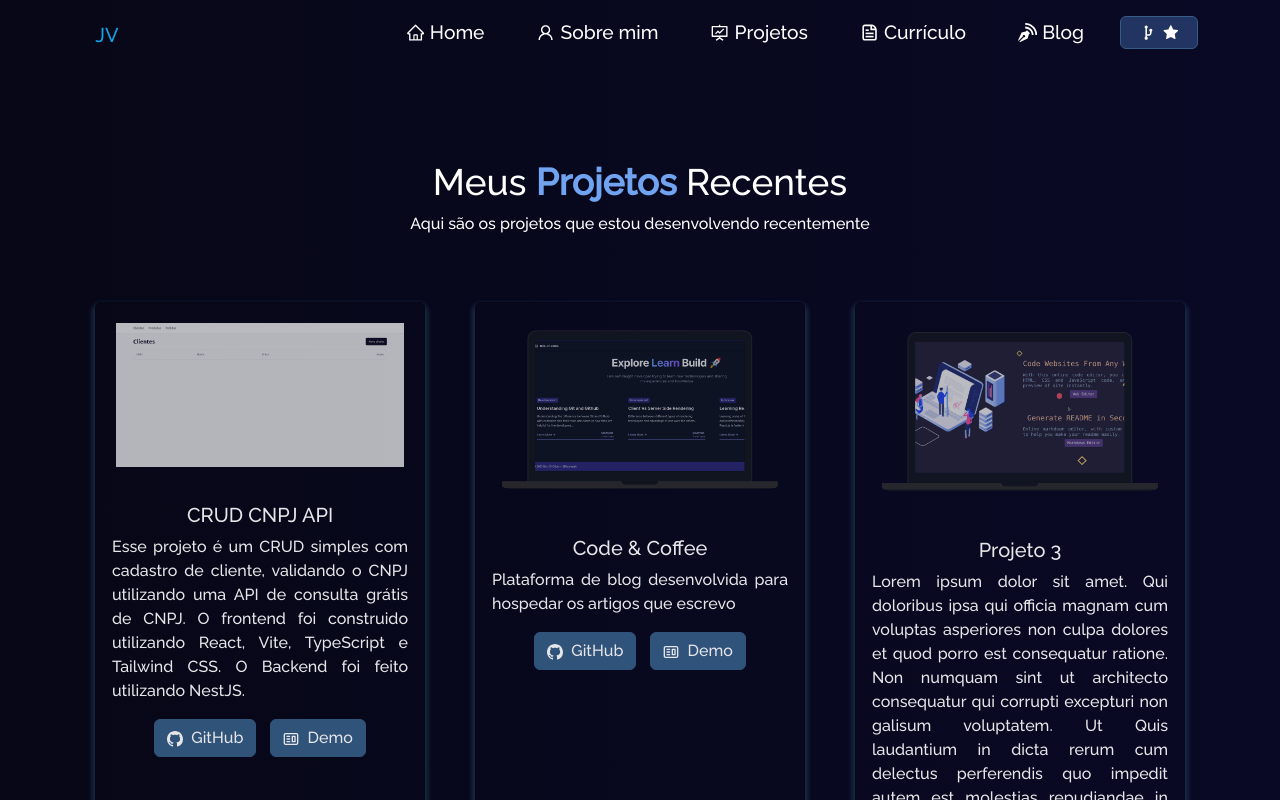
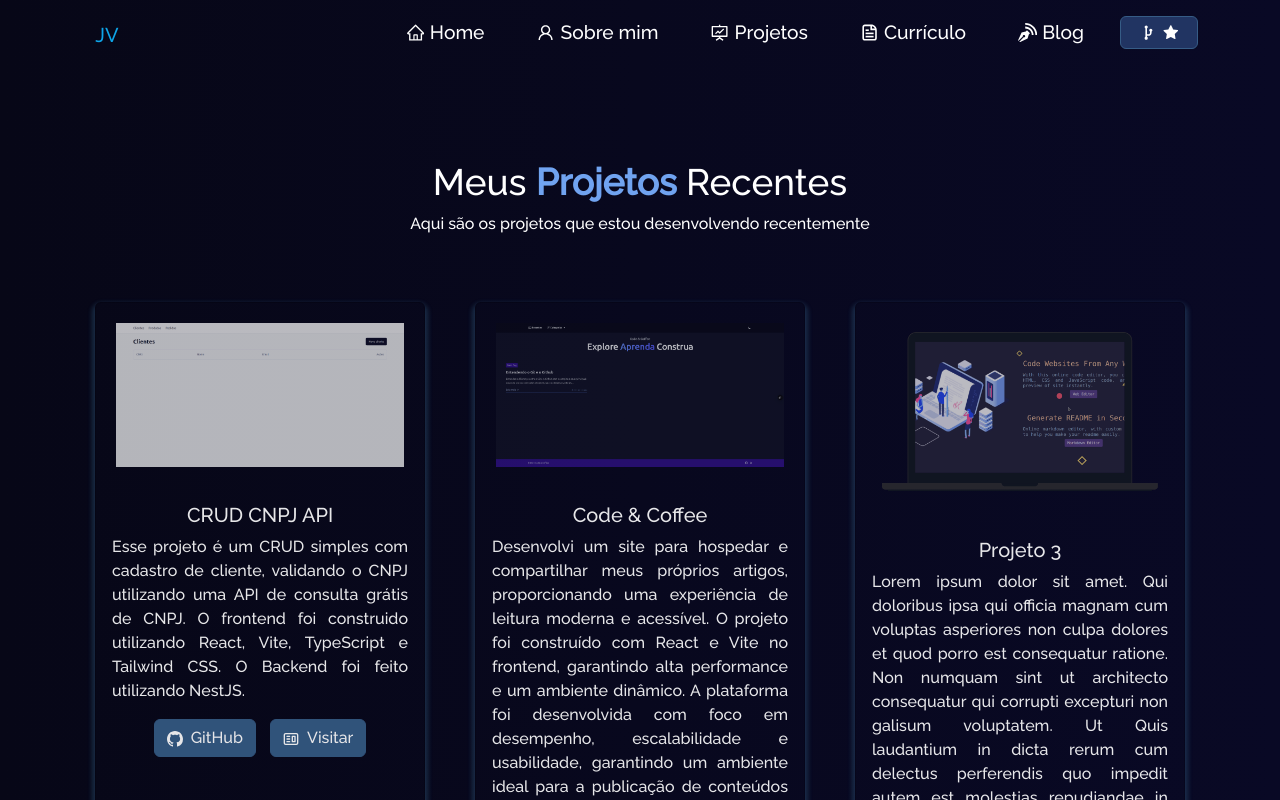
Before and after one commit to Joaovitor12j/Portfolio, a React (Vite) app: page /projetos in a window 1280 px wide. Shown: the top 800 px of the page. Built offline with nearby package versions, Linux system fonts and the light colour scheme.

Commit message:
feat(files): Update Project 2
Update Project 2

```diff
--- a/src/components/Projects/ProjectCards.tsx
+++ b/src/components/Projects/ProjectCards.tsx
@@ -29,7 +29,7 @@ function ProjectCards(props) {
             style={{ marginLeft: "10px" }}
           >
             <CgWebsite /> &nbsp;
-            {"Demo"}
+            {"Visitar"}
           </Button>
         )}
       </Card.Body>
--- a/src/components/Projects/Projects.tsx
+++ b/src/components/Projects/Projects.tsx
@@ -6,7 +6,7 @@ import emotion from "../../assets/Projects/emotion.png";
 import editor from "../../assets/Projects/codeEditor.png";
 import crudApi from "/project_1.png";
 import suicide from "../../assets/Projects/suicide.png";
-import bitsOfCode from "../../assets/Projects/blog.png";
+import codeCoffee from "/project_2.png";
 
 function Projects() {
   return (
@@ -33,10 +33,11 @@ function Projects() {
 
           <Col md={4} className="project-card">
             <ProjectCard
-              imgPath={bitsOfCode}
+              imgPath={codeCoffee}
               isBlog={false}
               title="Code & Coffee"
-              description="Plataforma de blog desenvolvida para hospedar os artigos que escrevo"
+              description="Desenvolvi um site para hospedar e compartilhar meus próprios artigos, proporcionando uma experiência de leitura moderna e acessível.
+              O projeto foi construído com React e Vite no frontend, garantindo alta performance e um ambiente dinâmico. A plataforma foi desenvolvida com foco em desempenho, escalabilidade e usabilidade, garantindo um ambiente ideal para a publicação de conteúdos próprios."
               ghLink="link"
               demoLink="https://code-coffee-blog.vercel.app/"
             />
```
Also changed, not shown: public/project_2.png (added).
